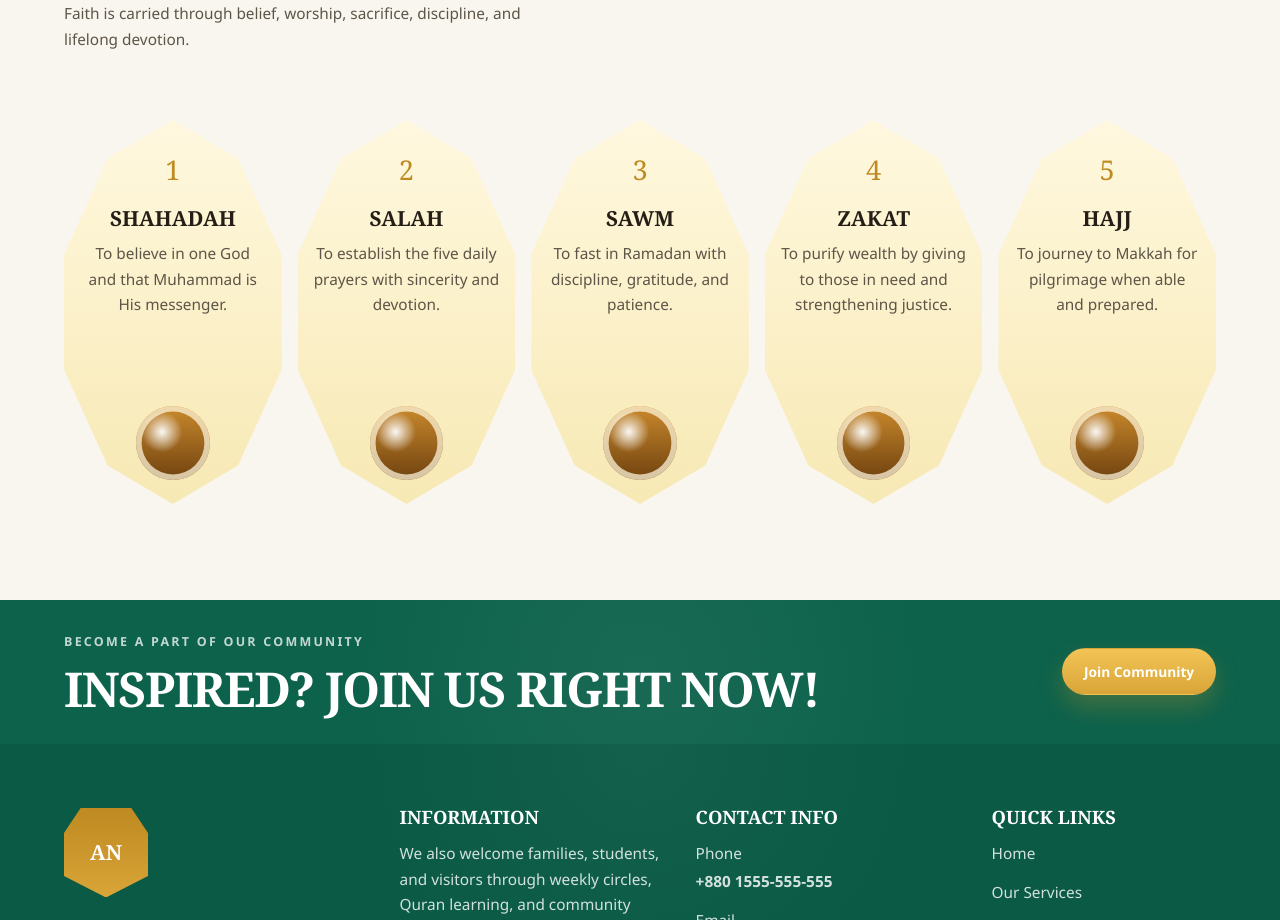
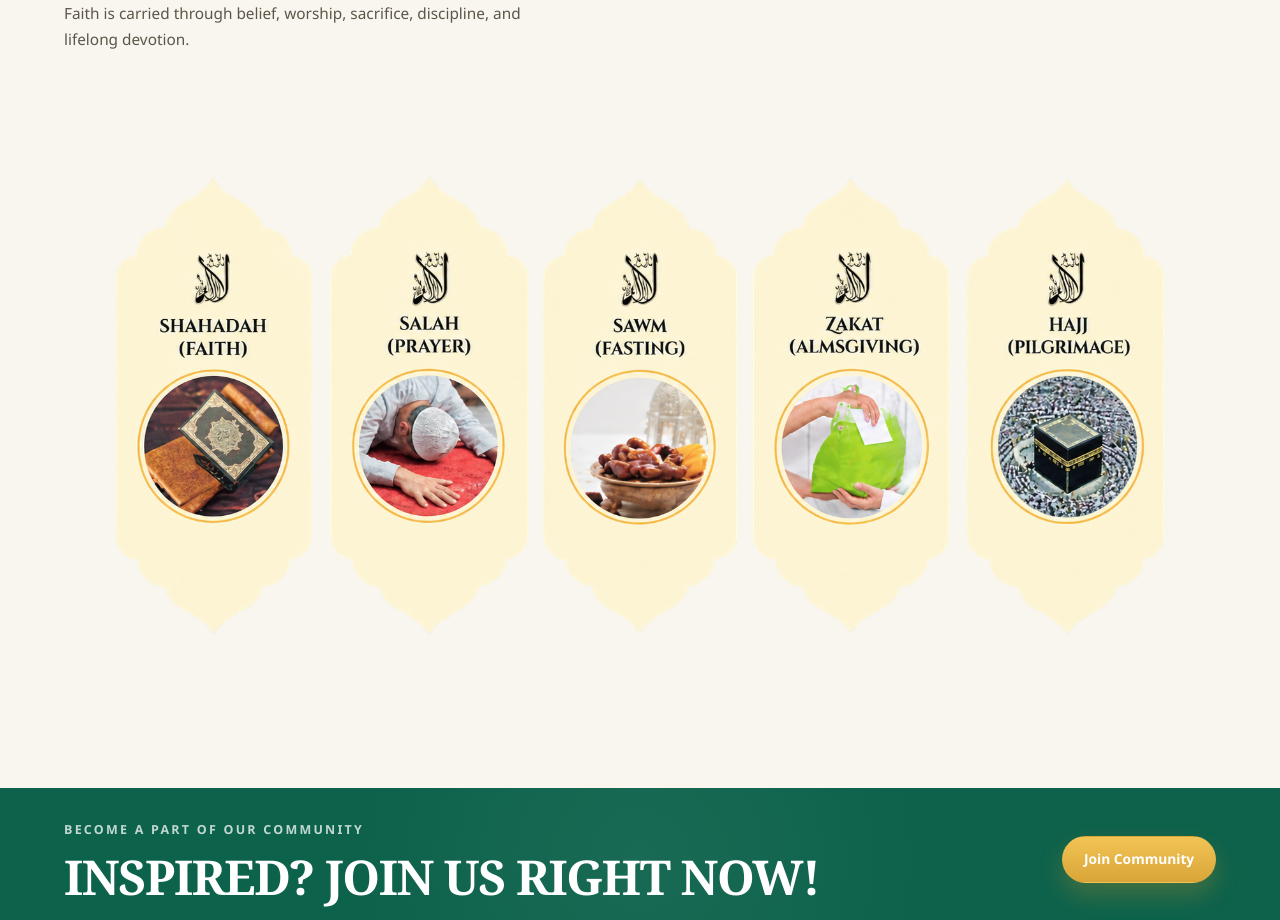
Before and after one commit to i-mTanvir/mosque, a React (Vite) app: page / in a window 1280 px wide. Shown: the part 4184-5104 px from the top of the page. Built offline with nearby package versions, Linux system fonts and the light colour scheme.

Commit message:
Remove PillarsSection data and related styles for a cleaner codebase

```diff
--- a/src/data/site.ts
+++ b/src/data/site.ts
@@ -73,34 +73,6 @@ export const stats: StatItem[] = [
   },
 ]
 
-export const pillars: FeatureItem[] = [
-  {
-    icon: '1',
-    title: 'Shahadah',
-    description: 'To believe in one God and that Muhammad is His messenger.',
-  },
-  {
-    icon: '2',
-    title: 'Salah',
-    description: 'To establish the five daily prayers with sincerity and devotion.',
-  },
-  {
-    icon: '3',
-    title: 'Sawm',
-    description: 'To fast in Ramadan with discipline, gratitude, and patience.',
-  },
-  {
-    icon: '4',
-    title: 'Zakat',
-    description: 'To purify wealth by giving to those in need and strengthening justice.',
-  },
-  {
-    icon: '5',
-    title: 'Hajj',
-    description: 'To journey to Makkah for pilgrimage when able and prepared.',
-  },
-]
-
 export const contactDetails: FooterDetail[] = [
   { label: 'Phone', value: '+880 1555-555-555' },
   { label: 'Email', value: 'support@annurmosque.org' },
--- a/src/sections/PillarsSection.tsx
+++ b/src/sections/PillarsSection.tsx
@@ -1,5 +1,4 @@
 import { SectionTitle } from '../components/common/SectionTitle'
-import { pillars } from '../data/site'
 
 export function PillarsSection() {
   return (
@@ -15,15 +14,12 @@ export function PillarsSection() {
           keeping the content editable from a single data file.
         </p>
       </div>
-      <div className="pillars-grid">
-        {pillars.map((pillar) => (
-          <article key={pillar.title} className="pillar-card">
-            <div className="pillar-card__number">{pillar.icon}</div>
-            <h3>{pillar.title}</h3>
-            <p>{pillar.description}</p>
-            <div className="pillar-card__orb" aria-hidden="true" />
-          </article>
-        ))}
+      <div className="pillars-section__image-wrap">
+        <img
+          className="pillars-section__image"
+          src="/media/seven.png"
+          alt="Five pillars of Islam visual"
+        />
       </div>
     </section>
   )
--- a/src/styles/app.css
+++ b/src/styles/app.css
@@ -827,39 +827,15 @@ main {
   margin-bottom: 2rem;
 }
 
-.pillars-grid {
-  display: grid;
-  grid-template-columns: repeat(5, minmax(0, 1fr));
-  gap: 1rem;
+.pillars-section__image-wrap {
+  display: flex;
+  justify-content: center;
 }
 
-.pillar-card {
-  display: flex;
-  flex-direction: column;
-  align-items: center;
-  min-height: 24rem;
-  padding: 1.75rem 1rem 1.5rem;
-  text-align: center;
-  background: linear-gradient(180deg, #fff8df, #f7e9b4);
-  clip-path: polygon(50% 0, 80% 10%, 100% 35%, 100% 65%, 80% 90%, 50% 100%, 20% 90%, 0 65%, 0 35%, 20% 10%);
-}
-
-.pillar-card__number {
-  margin-bottom: 1rem;
-  font-family: var(--font-display);
-  font-size: 1.7rem;
-  color: var(--gold-strong);
-}
-
-.pillar-card__orb {
-  width: 4.6rem;
-  height: 4.6rem;
-  margin-top: auto;
-  border-radius: 999px;
-  background:
-    radial-gradient(circle at 35% 35%, rgba(255, 255, 255, 0.95), transparent 30%),
-    linear-gradient(180deg, #ca8a2d, #70420f);
-  box-shadow: inset 0 0 0 0.35rem rgba(255, 248, 223, 0.72);
+.pillars-section__image {
+  display: block;
+  width: min(100%, 70rem);
+  height: auto;
 }
 
 .community-section {
@@ -954,7 +930,6 @@ main {
   }
 
   .services-section__layout,
-  .pillars-grid,
   .site-footer__grid {
     grid-template-columns: repeat(2, minmax(0, 1fr));
   }
@@ -982,7 +957,6 @@ main {
   .services-section__layout,
   .stats-row,
   .pillars-section__intro,
-  .pillars-grid,
   .site-footer__grid,
   .community-section {
     grid-template-columns: 1fr;
```
